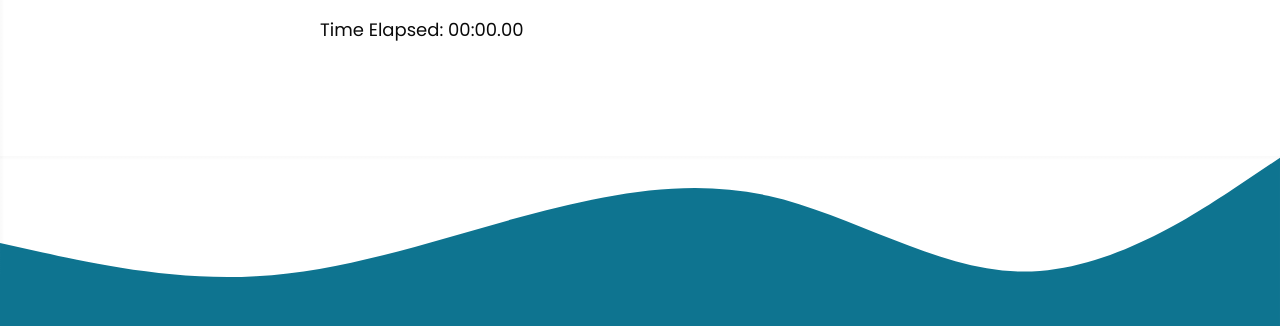
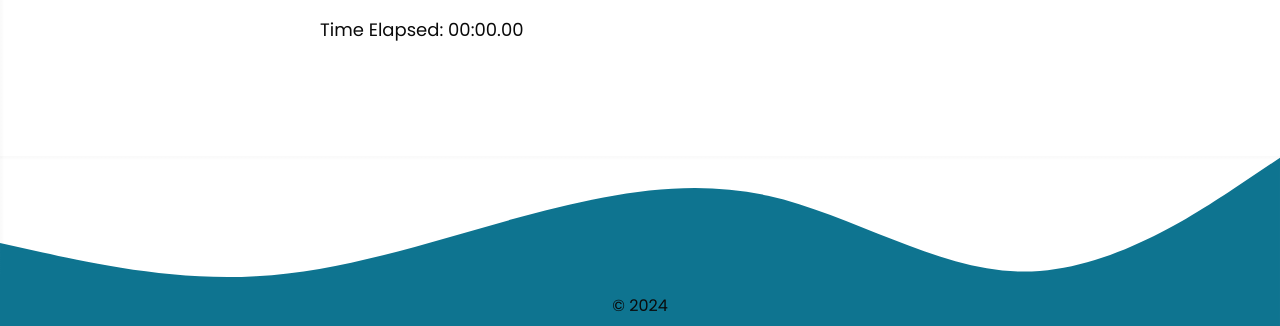
Before and after one commit to L3onardoCZ/pvd-project, a Next.js app: page /typing in a window 1280 px wide. Shown: the part 644-970 px from the top of the page. Built offline with nearby package versions, Linux system fonts and the light colour scheme; no server answers.

Commit message:
copyright symbols footer

```diff
--- a/src/components/Footer.tsx
+++ b/src/components/Footer.tsx
@@ -3,6 +3,9 @@ import "./waveShadow.css"
 export default function Footer(){
     return(
         <>
+            <div className="flex w-full justify-center">
+                <h3 className="absolute z-40 mt-[250px]">© 2024</h3>
+            </div>
             <footer className="footerWave"><svg xmlns="http://www.w3.org/2000/svg" viewBox="0 0 1440 320"><path className="fill-cyan-700 dark:fill-cyan-800" d="M0,224L60,229.3C120,235,240,245,360,234.7C480,224,600,192,720,186.7C840,181,960,203,1080,224C1200,245,1320,267,1380,277.3L1440,288L1440,320L1380,320C1320,320,1200,320,1080,320C960,320,840,320,720,320C600,320,480,320,360,320C240,320,120,320,60,320L0,320Z"></path></svg></footer>
         </>
     )
--- a/src/components/SmallFooter.tsx
+++ b/src/components/SmallFooter.tsx
@@ -1,7 +1,14 @@
 export default function SmallFooter(){
     return(
         <>
-            <footer className="footerWave bottom-0 w-full relative"><svg xmlns="http://www.w3.org/2000/svg" viewBox="0 0 1440 320"><path className="fill-cyan-700 dark:fill-cyan-800" fill-opacity="1" d="M0,224L48,234.7C96,245,192,267,288,261.3C384,256,480,224,576,197.3C672,171,768,149,864,170.7C960,192,1056,256,1152,256C1248,256,1344,192,1392,160L1440,128L1440,320L1392,320C1344,320,1248,320,1152,320C1056,320,960,320,864,320C768,320,672,320,576,320C480,320,384,320,288,320C192,320,96,320,48,320L0,320Z"></path></svg></footer>
+
+                <div>
+                    <div className="flex w-full justify-center">
+                        <h3 className="absolute z-40 mt-[250px]">© 2024</h3>
+                    </div>
+                    <footer className="footerWave bottom-0 w-full relative"><svg xmlns="http://www.w3.org/2000/svg" viewBox="0 0 1440 320"><path className="fill-cyan-700 dark:fill-cyan-800" fill-opacity="1" d="M0,224L48,234.7C96,245,192,267,288,261.3C384,256,480,224,576,197.3C672,171,768,149,864,170.7C960,192,1056,256,1152,256C1248,256,1344,192,1392,160L1440,128L1440,320L1392,320C1344,320,1248,320,1152,320C1056,320,960,320,864,320C768,320,672,320,576,320C480,320,384,320,288,320C192,320,96,320,48,320L0,320Z"></path></svg></footer>
+                </div>
+
         </>
     )
 }
```
